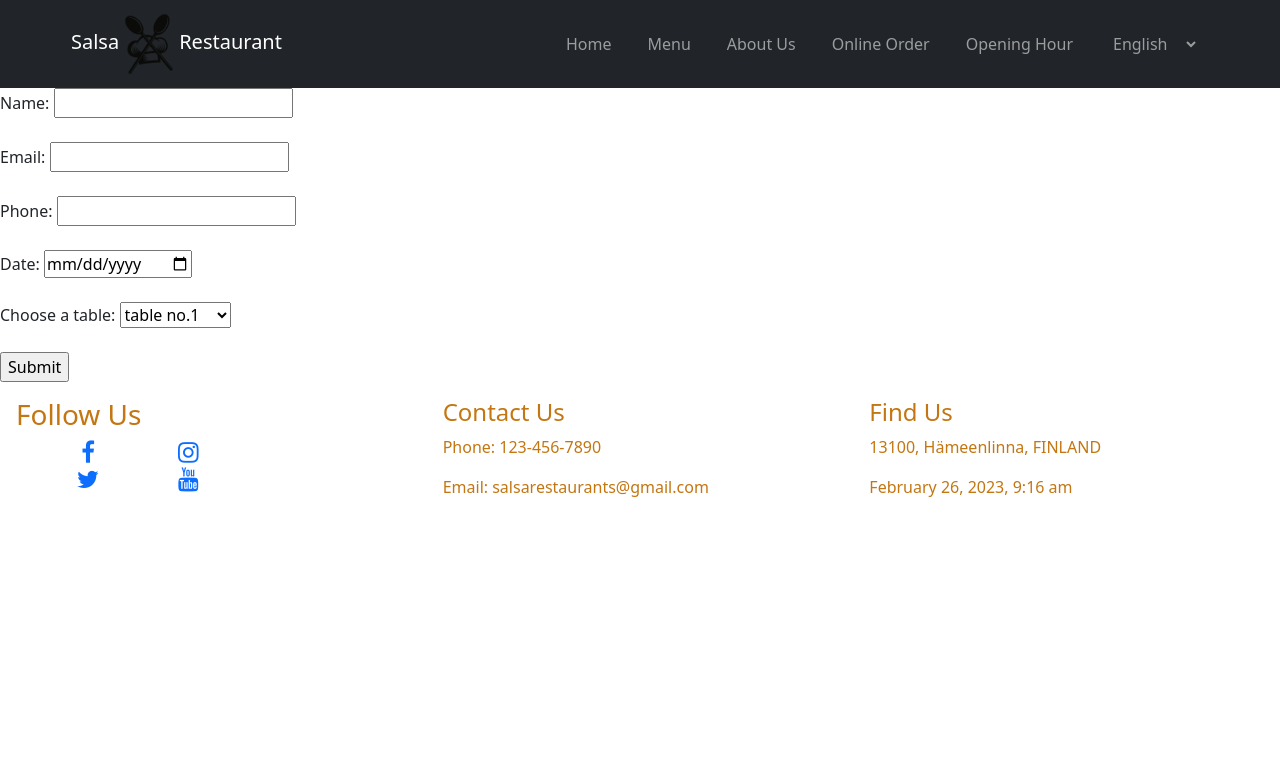
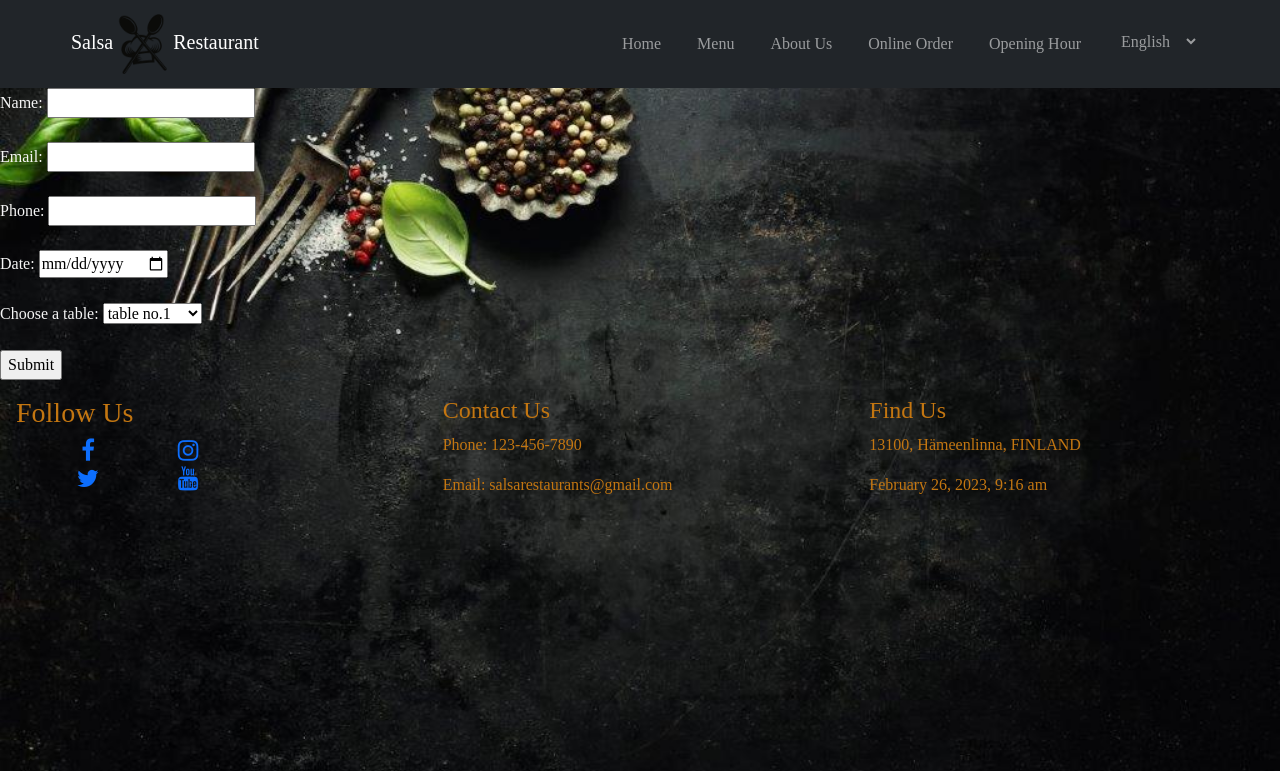
Before and after one commit to jayram22000/TE-M-14, a PHP site: page /reservation.php in a window 1280 px wide. Shown: the top 771 px of the page. Run offline with PHP 8.4, Linux system fonts and the light colour scheme.

Commit message:
added styling to the body

```diff
--- a/reservation.php
+++ b/reservation.php
@@ -1,5 +1,13 @@
 <?php include "header1.php" ?>
-
+<style>
+body{
+      background-color:none;
+      font-family: latha;
+      color:whitesmoke;
+      background:url(image/food.jpg)no-repeat;
+      background-size: cover;
+  }
+</style>
 <form method="post" action="">
     <label for="name">Name:</label>
     <input type="text" id="name" name="name" required><br><br>
```
